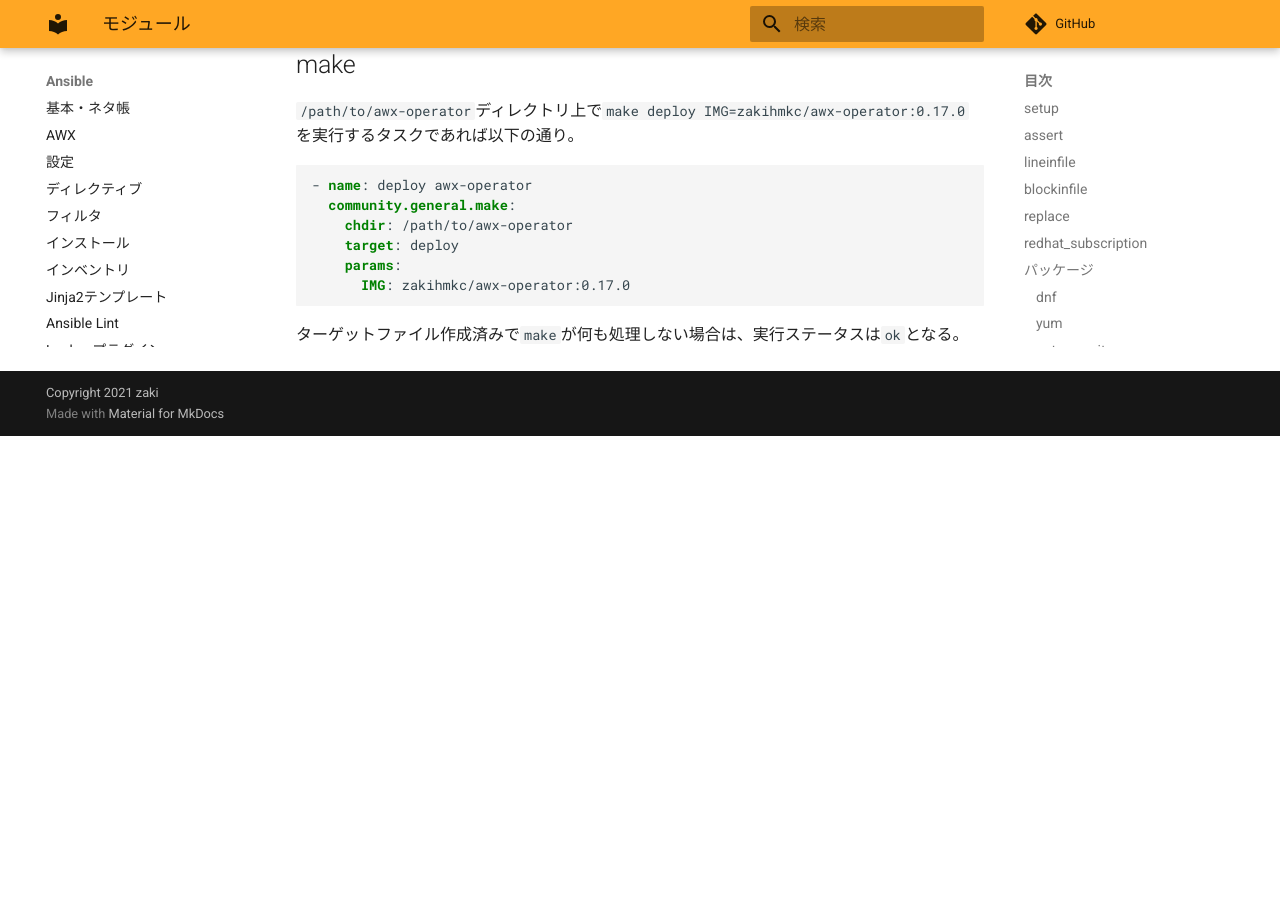
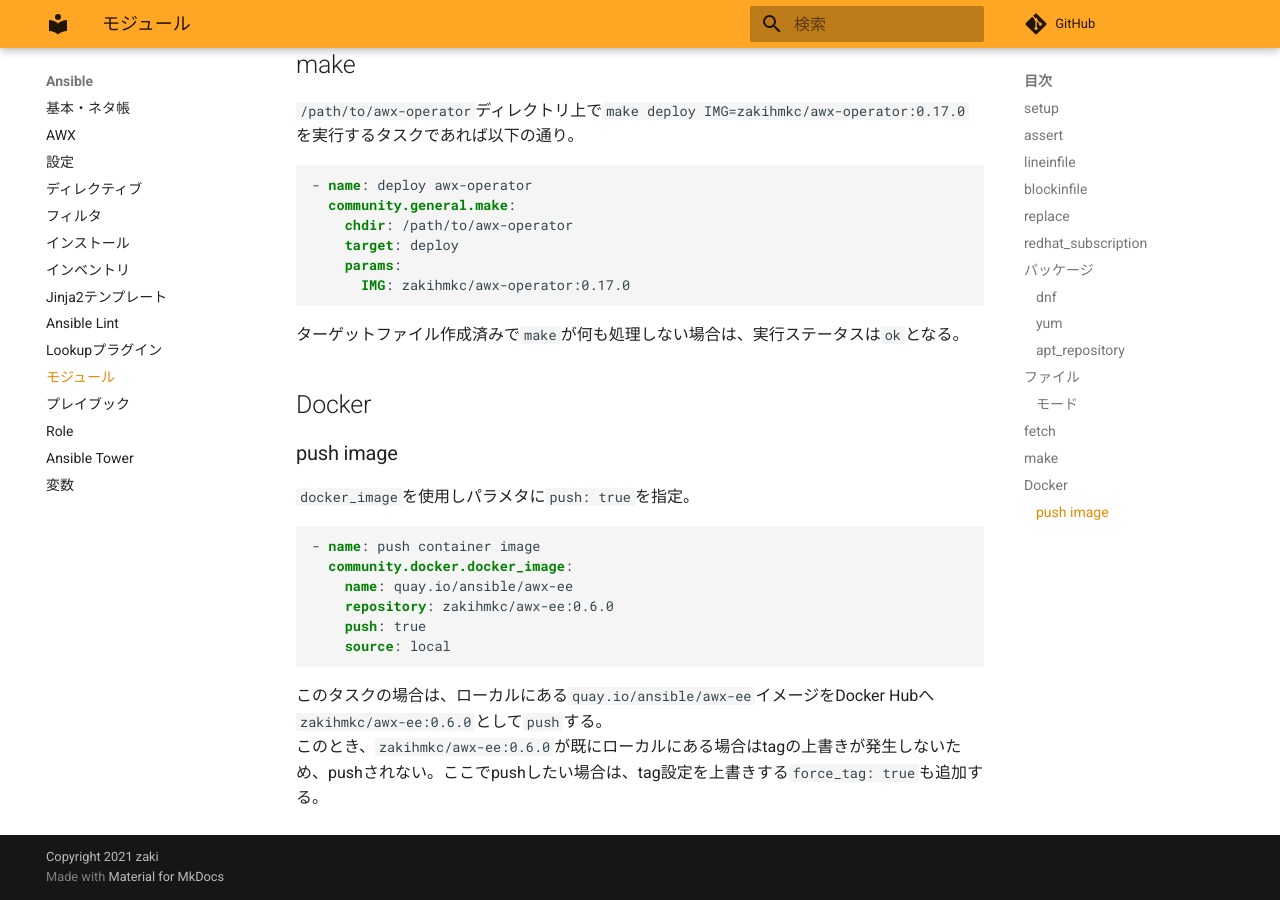
Before and after one commit to zaki-lknr/docs, an MkDocs documentation site: the page built from docs/Ansible/module.md, in a window 1280 px wide and 900 px high, scrolled down 6589 px. Built offline with MkDocs 1.6.1 and Material for MkDocs 9.7.7, drawn with Linux system fonts in a browser that asks for light colours; comment, search, counter and statistics services are not loaded; before the commit the page ends 7025 px from its top, so only the background shows below that.

Commit message:
add: ansible/module: docker イメージのpush

````diff
--- a/docs/Ansible/module.md
+++ b/docs/Ansible/module.md
@@ -308,3 +308,21 @@ fetchモジュールの使い方全般ははてブに書いた。
 ```
 
 ターゲットファイル作成済みで`make`が何も処理しない場合は、実行ステータスは`ok`となる。
+
+## Docker
+
+### push image
+
+`docker_image`を使用しパラメタに`push: true`を指定。
+
+```yaml
+- name: push container image
+  community.docker.docker_image:
+    name: quay.io/ansible/awx-ee
+    repository: zakihmkc/awx-ee:0.6.0
+    push: true
+    source: local
+```
+
+このタスクの場合は、ローカルにある`quay.io/ansible/awx-ee`イメージをDocker Hubへ`zakihmkc/awx-ee:0.6.0`として`push`する。
+このとき、`zakihmkc/awx-ee:0.6.0`が既にローカルにある場合はtagの上書きが発生しないため、pushされない。ここでpushしたい場合は、tag設定を上書きする`force_tag: true`も追加する。
````
